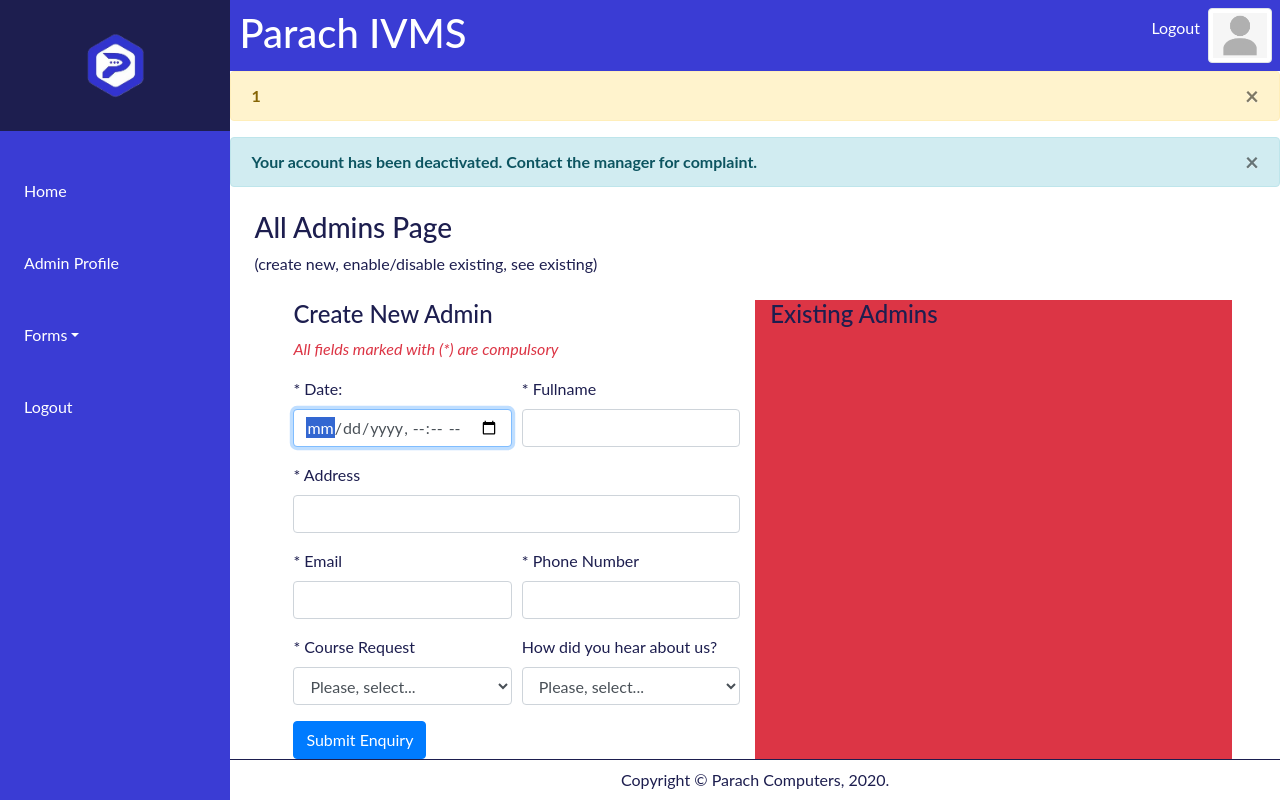
After one commit to teekaytech/Inventory-Management-System, a PHP site: page /views/admins.php in a window 1280 px wide. The commit adds this page. Run offline with PHP 8.4, Linux system fonts and the light colour scheme; the visitor is signed in with stand-in values (Sample User, id 1); data that the repository does not hold is empty; some libraries are stand-ins or nearby versions.

Commit message:
add more files for super admin operations

```diff
--- a/models/admin.php
+++ b/models/admin.php
@@ -52,6 +52,4 @@ class Admin {
         }
     }
 
-
-
 }
--- /dev/null
+++ b/models/course.php
@@ -0,0 +1,16 @@
+<?php
+require_once '../models/connection.php';
+
+class Course {
+
+    public static function all_courses() {
+        try {
+            $query = Connection::dbEngine()->prepare("SELECT * FROM courses");
+            $query->execute();
+            return $query->fetchAll();
+        } catch(PDOException $e) {
+            return $e->getMessage();
+        }
+    }
+
+}
--- /dev/null
+++ b/models/sourceChannel.php
@@ -0,0 +1,16 @@
+<?php
+require_once '../models/connection.php';
+
+class SourceChannel {
+
+    public static function all_courses() {
+        try {
+            $query = Connection::dbEngine()->prepare("SELECT * FROM channels");
+            $query->execute();
+            return $query->fetchAll();
+        } catch(PDOException $e) {
+            return $e->getMessage();
+        }
+    }
+
+}
--- /dev/null
+++ b/views/admins.php
@@ -0,0 +1,93 @@
+<?php
+require_once('layout/DashboardLayout.php');
+@session_start();
+
+$page = new DashboardLayout();
+?>
+
+<!DOCTYPE html>
+<html>
+<?php echo $page->pageHeader(); ?>
+<body>
+<?php echo $page->sideBar(); ?>
+
+<!-- Page Content  -->
+<div id="content" class="content">
+
+    <?php echo $page->mainContentHeader();
+
+    echo $page->notification_messages(); ?>
+    <section>
+        <?php $admin = $page->admin; ?>
+        <section class="mx-4 my-4">
+            <h3>All Admins Page</h3>(create new, enable/disable existing, see existing)
+        </section>
+        <section class="row mx-5">
+            <div class="col-md-6">
+                <h4>Create New Admin</h4>
+                <article class="">
+                    <p class="text-danger"><em>All fields marked with (*) are compulsory</em></p>
+                    <form method="post" action="../controllers/processes.php">
+                        <div class="form-row">
+                            <div class="form-group col-md-6">
+                                <label for="date">* Date:</label>
+                                <input type="datetime-local" class="form-control" id="date" name="date" autofocus required>
+                            </div>
+                            <div class="form-group col-md-6">
+                                <label for="name">* Fullname</label>
+                                <input type="text" class="form-control" id="name" name="name" required>
+                            </div>
+                        </div>
+                        <div class="form-row">
+                            <div class="form-group col-md-12">
+                                <label for="address">* Address</label>
+                                <input type="text" class="form-control" id="address" name="address" required>
+                            </div>
+                        </div>
+                        <div class="form-row">
+                            <div class="form-group col-md-6">
+                                <label for="email">* Email</label>
+                                <input type="email" class="form-control" id="email" name="email" required>
+                            </div>
+                            <div class="form-group col-md-6">
+                                <label for="phone">* Phone Number</label>
+                                <input type="text" class="form-control" id="phone" name="phone_no" required>
+                            </div>
+                        </div>
+                        <div class="form-row">
+                            <div class="form-group col-md-6">
+                                <label for="course">* Course Request</label>
+                                <select class="form-control" name="course" id="course" required>
+                                    <option value="">Please, select...</option>
+                                    <?php foreach ($page->all_courses() as $course) { ?>
+                                        <option value="<?php echo $course['id']; ?>"><?php echo $course['name']; ?></option>
+                                    <?php } ?>
+                                </select>
+                            </div>
+                            <div class="form-group col-md-6">
+                                <label for="details">How did you hear about us?</label>
+                                <select class="form-control" id="details" name="details" required>
+                                    <option value="">Please, select...</option>
+                                    <option value="Social Media">Social Media (Facebook, LinkedIn)</option>
+                                    <option value="Google Ads">Advert (Google Ads)</option>
+                                    <option value="Official Website">Official Website</option>
+                                    <option value="Referral">Referral</option>
+                                    <option value="Others">Others.</option>
+                                </select>
+                            </div>
+                        </div>
+                        <button type="submit" name="submit_enquiry" class="btn btn-primary">Submit Enquiry</button>
+                    </form>
+                </article>
+            </div>
+            <div class="col-md-6 bg-danger">
+                <h4>Existing Admins</h4>
+            </div>
+        </section>
+
+    </section>
+    <?php echo $page->footer(); ?>
+</div>
+<?php echo $page->footScripts(); ?>
+</body>
+</html>
--- a/views/layout/DashboardLayout.php
+++ b/views/layout/DashboardLayout.php
@@ -1,5 +1,7 @@
 <?php
 require_once '../models/admin.php';
+require_once '../models/course.php';
+require_once '../models/sourceChannel.php';
 @session_start();
 
 class DashboardLayout {
@@ -53,12 +55,21 @@ class DashboardLayout {
                  <li><a href="dashboard.php">Home</a></li>
                 <li><a href="profile.php">Admin Profile</a></li>
                 <li>
-                   <a href="#RegSubmenu" data-toggle="collapse" aria-expanded="false" class="dropdown-toggle"> Registration</a>
+                   <a href="#RegSubmenu" data-toggle="collapse" aria-expanded="false" class="dropdown-toggle"> Forms</a>
                    <ul class="collapse list-unstyled" id="RegSubmenu">
-                      <li class="sub-list"><a href="#">New Enquiry</a></li>
-                      <li class="sub-list"><a href="#">Prospective Student</a></li>
+                      <li class="sub-list"><a href="enquiry.php">New Enquiry</a></li>
+                      <li class="sub-list"><a href="students.php">Prospective Student</a></li>
                    </ul>
                 </li>
+                 <?php if ($this->admin['role_id'] == 1) { ?>
+                 <li>
+                     <a href="#SuperUserMenu" data-toggle="collapse" aria-expanded="false" class="dropdown-toggle"> Super Admin</a>
+                     <ul class="collapse list-unstyled" id="SuperUserMenu">
+                         <li class="sub-list"><a href="admins.php">Admins</a></li>
+                         <li class="sub-list"><a href="reports.php">Reports</a></li>
+                     </ul>
+                 </li>
+                 <?php } ?>
                 <li><a href="../controllers/LogoutController.php">Logout</a></li>
              </ul>
           </nav>
@@ -149,6 +160,14 @@ class DashboardLayout {
             </div> <?php
         }
     }
+
+    public function all_courses() {
+        return Course::all_courses();
+    }
+
+    public function all_channels() {
+        return SourceChannel::all_courses();
+    }
 }
 
 ?>
--- a/views/profile.php
+++ b/views/profile.php
@@ -25,12 +25,12 @@ $page = new DashboardLayout();
         </section>
         <article class="mx-5">
             <p class="text-danger"><em>All fields marked with (*) are compulsory</em></p>
-            <form method="post" action="../controllers/UpdateProfile.php">
+            <form method="post" action="../controllers/processes.php">
                 <div class="form-row">
                     <div class="form-group col-md-4">
                         <label for="firstname">* Firstname</label>
                         <input type="text" class="form-control" id="firstname" name="firstname"
-                               value="<?php echo $admin['firstname']; ?>" autofocus>
+                               value="<?php echo $admin['firstname']; ?>" autofocus required>
                     </div>
                     <div class="form-group col-md-4">
                         <label for="middlename">* Middlename</label>
```
Also changed, not shown: controllers/DashboardController.php (+17 -1 lines), controllers/UpdateProfile.php (deleted, +0 -29 lines), controllers/processes.php (added, +54 -0 lines), models/inquiry.php (added, +42 -0 lines), views/enquiry.php (added, +82 -0 lines), views/reports.php (added, +84 -0 lines), views/students.php (added, +84 -0 lines).
